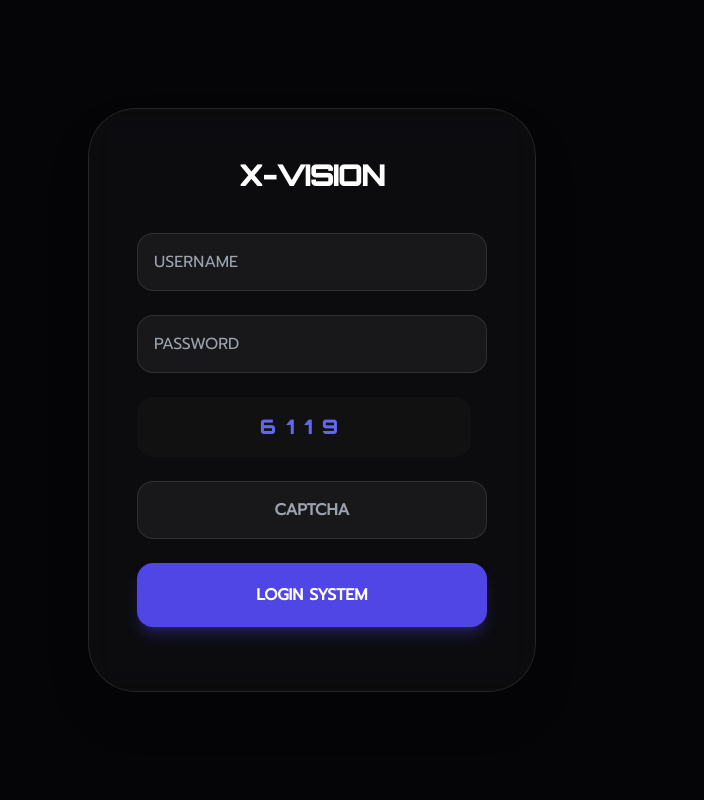
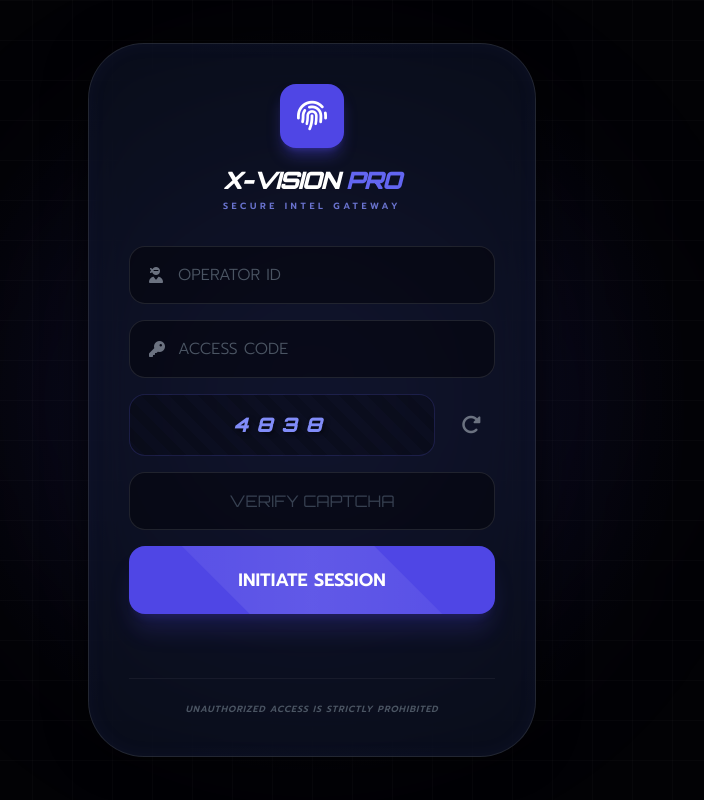
Before and after one commit to shinobimadub-ctrl/shinobiwab, a Flask app: page / in a window 1280 px wide. Shown: the whole page, without its empty margins (328-1032 px from the left). Run offline with Flask 3, Linux system fonts and the light colour scheme; some libraries are stand-ins or nearby versions.

Commit message:
Update login.html

```diff
--- a/templates/login.html
+++ b/templates/login.html
@@ -2,41 +2,175 @@
 <html lang="th">
 <head>
     <meta charset="UTF-8">
-    <title>X-VISION | LOGIN</title>
+    <meta name="viewport" content="width=device-width, initial-scale=1.0">
+    <title>X-VISION PRO | SECURE GATEWAY</title>
     <script src="https://cdn.tailwindcss.com"></script>
+    <link rel="stylesheet" href="https://cdnjs.cloudflare.com/ajax/libs/font-awesome/6.4.0/css/all.min.css">
     <style>
-        @import url('https://fonts.googleapis.com/css2?family=Orbitron:wght@400;900&family=Prompt&display=swap');
-        body { background: #050508; font-family: 'Prompt', sans-serif; color: white; display: flex; align-items: center; justify-content: center; height: 100vh; }
-        .glass { background: rgba(255, 255, 255, 0.03); backdrop-filter: blur(15px); border: 1px solid rgba(255, 255, 255, 0.1); }
-        .captcha { letter-spacing: 10px; font-family: 'Orbitron'; background: #111; color: #6366f1; }
+        @import url('https://fonts.googleapis.com/css2?family=Orbitron:wght@400;900&family=Prompt:wght@300;600&display=swap');
+
+        :root {
+            --primary: #6366f1;
+            --bg-dark: #020205;
+        }
+
+        body {
+            background-color: var(--bg-dark);
+            font-family: 'Prompt', sans-serif;
+            min-height: 100vh;
+            display: flex;
+            align-items: center;
+            justify-content: center;
+            overflow: hidden;
+            background-image:
+                radial-gradient(circle at 50% 50%, rgba(99, 102, 241, 0.1) 0%, transparent 50%),
+                linear-gradient(rgba(255, 255, 255, 0.02) 1px, transparent 1px),
+                linear-gradient(90deg, rgba(255, 255, 255, 0.02) 1px, transparent 1px);
+            background-size: 100% 100%, 40px 40px, 40px 40px;
+        }
+
+        .cyber-font { font-family: 'Orbitron', sans-serif; }
+
+        .glass-panel {
+            background: rgba(15, 23, 42, 0.6);
+            backdrop-filter: blur(25px);
+            border: 1px solid rgba(255, 255, 255, 0.1);
+            box-shadow: 0 0 40px rgba(0, 0, 0, 0.8), inset 0 0 20px rgba(99, 102, 241, 0.05);
+        }
+
+        .input-glow:focus {
+            border-color: var(--primary);
+            box-shadow: 0 0 15px rgba(99, 102, 241, 0.3);
+            background: rgba(99, 102, 241, 0.05);
+        }
+
+        .captcha-box {
+            background: repeating-linear-gradient(
+                45deg,
+                rgba(0, 0, 0, 0.2),
+                rgba(0, 0, 0, 0.2) 10px,
+                rgba(0, 0, 0, 0.3) 10px,
+                rgba(0, 0, 0, 0.3) 20px
+            );
+            letter-spacing: 8px;
+            user-select: none;
+            text-shadow: 2px 2px 4px rgba(0,0,0,0.5);
+        }
+
+        .btn-shine {
+            position: relative;
+            overflow: hidden;
+        }
+        .btn-shine::after {
+            content: "";
+            position: absolute;
+            top: -50%; left: -50%;
+            width: 200%; height: 200%;
+            background: linear-gradient(45deg, transparent, rgba(255,255,255,0.1), transparent);
+            transform: rotate(45deg);
+            transition: 0.5s;
+        }
+        .btn-shine:hover::after { left: 100%; }
     </style>
 </head>
 <body>
-    <div class="glass p-12 rounded-[3rem] w-full max-w-md shadow-2xl">
-        <h1 class="text-3xl font-black text-center mb-10 tracking-tighter" style="font-family:'Orbitron'">X-VISION</h1>
-        <div class="space-y-6">
-            <input type="text" id="u" placeholder="USERNAME" class="w-full p-4 bg-white/5 border border-white/10 rounded-2xl outline-none focus:border-indigo-500">
-            <input type="password" id="p" placeholder="PASSWORD" class="w-full p-4 bg-white/5 border border-white/10 rounded-2xl outline-none focus:border-indigo-500">
-            <div class="flex gap-4 items-center">
-                <div id="cp-code" class="captcha flex-1 p-4 rounded-2xl text-center font-bold text-xl"></div>
-                <button onclick="gen()" class="text-gray-500"><i class="fa-solid fa-sync"></i></button>
+
+    <div class="glass-panel w-full max-w-md p-10 rounded-[3.5rem] relative z-10 mx-4">
+        <div class="text-center mb-8">
+            <div class="inline-flex items-center justify-center w-16 h-16 mb-4 bg-indigo-600 rounded-2xl shadow-lg shadow-indigo-600/40">
+                <i class="fa-solid fa-fingerprint text-3xl text-white"></i>
             </div>
-            <input type="text" id="cp-in" placeholder="CAPTCHA" class="w-full p-4 bg-white/5 border border-white/10 rounded-2xl text-center font-bold">
-            <button onclick="auth()" class="w-full py-5 bg-indigo-600 rounded-2xl font-black shadow-lg shadow-indigo-600/30 hover:bg-indigo-500 transition-all">LOGIN SYSTEM</button>
+            <h1 class="cyber-font text-2xl font-black text-white italic tracking-tighter mb-1 uppercase">
+                X-VISION <span class="text-indigo-500">PRO</span>
+            </h1>
+            <p class="text-[9px] text-indigo-400 font-bold tracking-[0.4em] uppercase opacity-80">Secure Intel Gateway</p>
         </div>
-        <p id="err" class="text-red-500 text-center mt-4 text-xs font-bold"></p>
+
+        <div class="space-y-4">
+            <div class="relative">
+                <i class="fa-solid fa-user-ninja absolute left-5 top-1/2 -translate-y-1/2 text-gray-500"></i>
+                <input type="text" id="u" placeholder="OPERATOR ID"
+                    class="w-full pl-12 pr-6 py-4 bg-black/40 border border-white/10 rounded-2xl outline-none text-white input-glow transition-all font-medium placeholder:text-gray-600">
+            </div>
+
+            <div class="relative">
+                <i class="fa-solid fa-key absolute left-5 top-1/2 -translate-y-1/2 text-gray-500"></i>
+                <input type="password" id="p" placeholder="ACCESS CODE"
+                    class="w-full pl-12 pr-6 py-4 bg-black/40 border border-white/10 rounded-2xl outline-none text-white input-glow transition-all font-medium placeholder:text-gray-600">
+            </div>
+
+            <div class="flex gap-3 items-center mt-6">
+                <div id="captcha-code" class="captcha-box flex-1 py-4 rounded-2xl text-center text-xl font-black text-indigo-400 cyber-font italic border border-indigo-500/20">
+                    </div>
+                <button onclick="genCaptcha()" class="w-12 h-12 flex items-center justify-center text-gray-500 hover:text-indigo-400 transition-colors">
+                    <i class="fa-solid fa-rotate-right text-xl"></i>
+                </button>
+            </div>
+
+            <input type="text" id="cp-input" placeholder="VERIFY CAPTCHA"
+                class="w-full py-4 bg-black/40 border border-white/10 rounded-2xl outline-none text-center text-white cyber-font tracking-[5px] input-glow transition-all placeholder:text-gray-700 placeholder:tracking-normal">
+
+            <button onclick="handleLogin()"
+                class="btn-shine w-full py-5 bg-indigo-600 hover:bg-indigo-500 text-white font-black text-lg rounded-2xl shadow-xl shadow-indigo-600/20 transition-all active:scale-95 mt-4">
+                INITIATE SESSION
+            </button>
+
+            <p id="err" class="text-red-500 text-xs text-center font-bold h-4 mt-2"></p>
+        </div>
+
+        <div class="mt-8 pt-6 border-t border-white/5 text-center">
+            <p class="text-[9px] text-gray-600 font-bold tracking-widest uppercase italic">Unauthorized access is strictly prohibited</p>
+        </div>
     </div>
+
+    <div class="absolute w-[500px] h-[500px] bg-indigo-600/10 blur-[120px] rounded-full top-1/2 left-1/2 -translate-x-1/2 -translate-y-1/2 -z-1"></div>
+
     <script>
-        let code = "";
-        function gen() { code = Math.floor(1000 + Math.random() * 9000).toString(); document.getElementById('cp-code').innerText = code; }
-        async function auth() {
-            const u = document.getElementById('u').value, p = document.getElementById('p').value, ci = document.getElementById('cp-in').value;
-            if(ci !== code) { alert("Captcha Invalid"); gen(); return; }
-            const r = await fetch('/login', { method:'POST', headers:{'Content-Type':'application/json'}, body:JSON.stringify({u, p}) });
-            const d = await r.json();
-            if(d.status === 'ok') location.href='/dashboard'; else document.getElementById('err').innerText = d.m;
+        let currentCaptcha = "";
+
+        // ฟังก์ชันสร้าง Captcha
+        function genCaptcha() {
+            currentCaptcha = Math.floor(1000 + Math.random() * 9000).toString();
+            document.getElementById('captcha-code').innerText = currentCaptcha;
+            document.getElementById('cp-input').value = "";
         }
-        window.onload = gen;
+
+        async function handleLogin() {
+            const u = document.getElementById('u').value;
+            const p = document.getElementById('p').value;
+            const cp = document.getElementById('cp-input').value;
+            const err = document.getElementById('err');
+
+            // ตรวจสอบ Captcha ก่อนส่ง Request
+            if (cp !== currentCaptcha) {
+                err.innerText = "CAPTCHA VERIFICATION FAILED";
+                genCaptcha();
+                return;
+            }
+
+            err.innerText = "ESTABLISHING CONNECTION...";
+
+            try {
+                const r = await fetch('/login', {
+                    method: 'POST',
+                    headers: {'Content-Type': 'application/json'},
+                    body: JSON.stringify({u, p})
+                });
+                const data = await r.json();
+
+                if (r.ok) {
+                    window.location.href = '/dashboard';
+                } else {
+                    err.innerText = data.m.toUpperCase();
+                    genCaptcha();
+                }
+            } catch (e) {
+                err.innerText = "SYSTEM OFFLINE";
+            }
+        }
+
+        // เริ่มต้นสร้าง Captcha เมื่อโหลดหน้า
+        window.onload = genCaptcha;
     </script>
 </body>
 </html>
```
